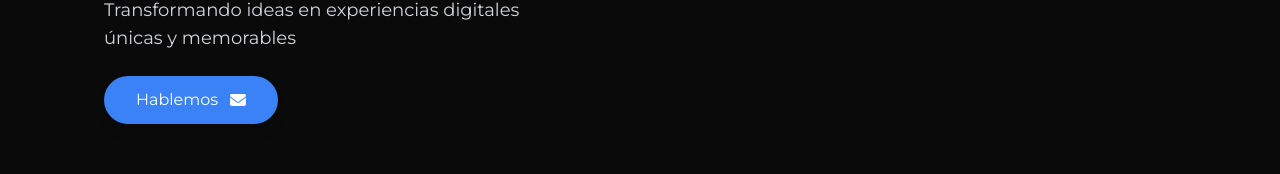
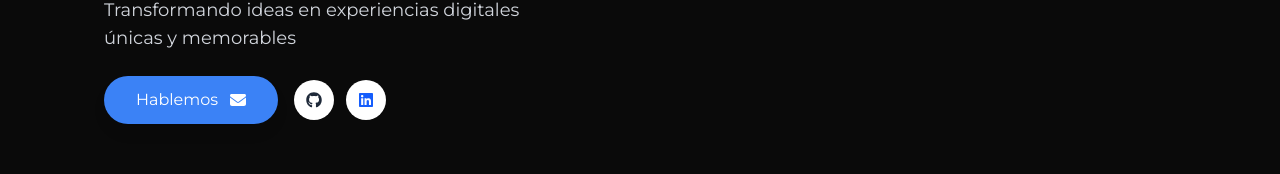
Before and after one commit to riugamine/joseangelweb-portfolio, a Next.js app: page / in a window 1280 px wide. Shown: the part 500-674 px from the top of the page. Built offline with nearby package versions, Linux system fonts and the light colour scheme.

Commit message:
refactor(components): optimize imports and enhance interactive content
Remove unused imports in Hero.tsx and update transition type in Services.tsx. Add social links section in InteractiveContent.tsx to improve user engagement and navigation.

```diff
--- a/src/app/components/Hero.tsx
+++ b/src/app/components/Hero.tsx
@@ -1,7 +1,6 @@
 'use client'
 
-import { useEffect, useRef, useState } from 'react'
-import { useMotionValue, useSpring, useTransform } from 'framer-motion'
+import {  useRef  } from 'react'
 import dynamic from 'next/dynamic'
 
 // Componente interactivo del cliente cargado dinámicamente
--- a/src/app/components/InteractiveContent.tsx
+++ b/src/app/components/InteractiveContent.tsx
@@ -3,6 +3,7 @@
 import { motion } from 'framer-motion'
 import { FontAwesomeIcon } from '@fortawesome/react-fontawesome'
 import { faEnvelope } from '@fortawesome/free-solid-svg-icons'
+import { socialLinks } from '../lib/data'
 
 export default function InteractiveContent() {
   return (
@@ -35,6 +36,7 @@ export default function InteractiveContent() {
           Transformando ideas en experiencias digitales únicas y memorables
         </p>
 
+        <div className="flex flex-wrap items-center gap-4">
           <motion.a
             href="#contact"
             whileHover={{ scale: 1.05 }}
@@ -44,6 +46,29 @@ export default function InteractiveContent() {
             <span>Hablemos</span>
             <FontAwesomeIcon icon={faEnvelope} className="h-3.5 w-3.5 sm:h-4 sm:w-4" />
           </motion.a>
+
+          {/* Social Links */}
+          <div className="flex items-center gap-3">
+            {socialLinks
+              .filter(social => social.name === 'GitHub' || social.name === 'LinkedIn')
+              .map((social, index) => (
+                <motion.a
+                  key={social.name}
+                  href={social.href}
+                  target="_blank"
+                  rel="noopener noreferrer"
+                  className={`inline-flex items-center justify-center w-10 h-10 rounded-full bg-white backdrop-blur-sm hover:bg-secondary/20 transition-all ${social.color}`}
+                  whileHover={{ scale: 1.1, rotate: 5 }}
+                  whileTap={{ scale: 0.95 }}
+                  initial={{ opacity: 0, x: -20 }}
+                  animate={{ opacity: 1, x: 0 }}
+                  transition={{ type: "spring" }}
+                >
+                  <FontAwesomeIcon icon={social.icon} className="h-5 w-5" />
+                </motion.a>
+              ))}
+          </div>
+        </div>
       </div>
     </motion.div>
   )
--- a/src/app/components/Services.tsx
+++ b/src/app/components/Services.tsx
@@ -124,7 +124,7 @@ export default function Services() {
                     scale: isHovered ? 1.2 : 1,
                     rotate: isHovered ? 320 : 0
                   }}
-                  transition={{ type: "easy-out", stiffness: 400, damping: 10 }}
+                  transition={{ type: "spring", stiffness: 500, damping: 10 }}
                   onMouseEnter={() => setIsHovered(true)}
                   onMouseLeave={() => setIsHovered(false)}
                 >
```
Lines whose indentation alone changed are shown as unchanged.
